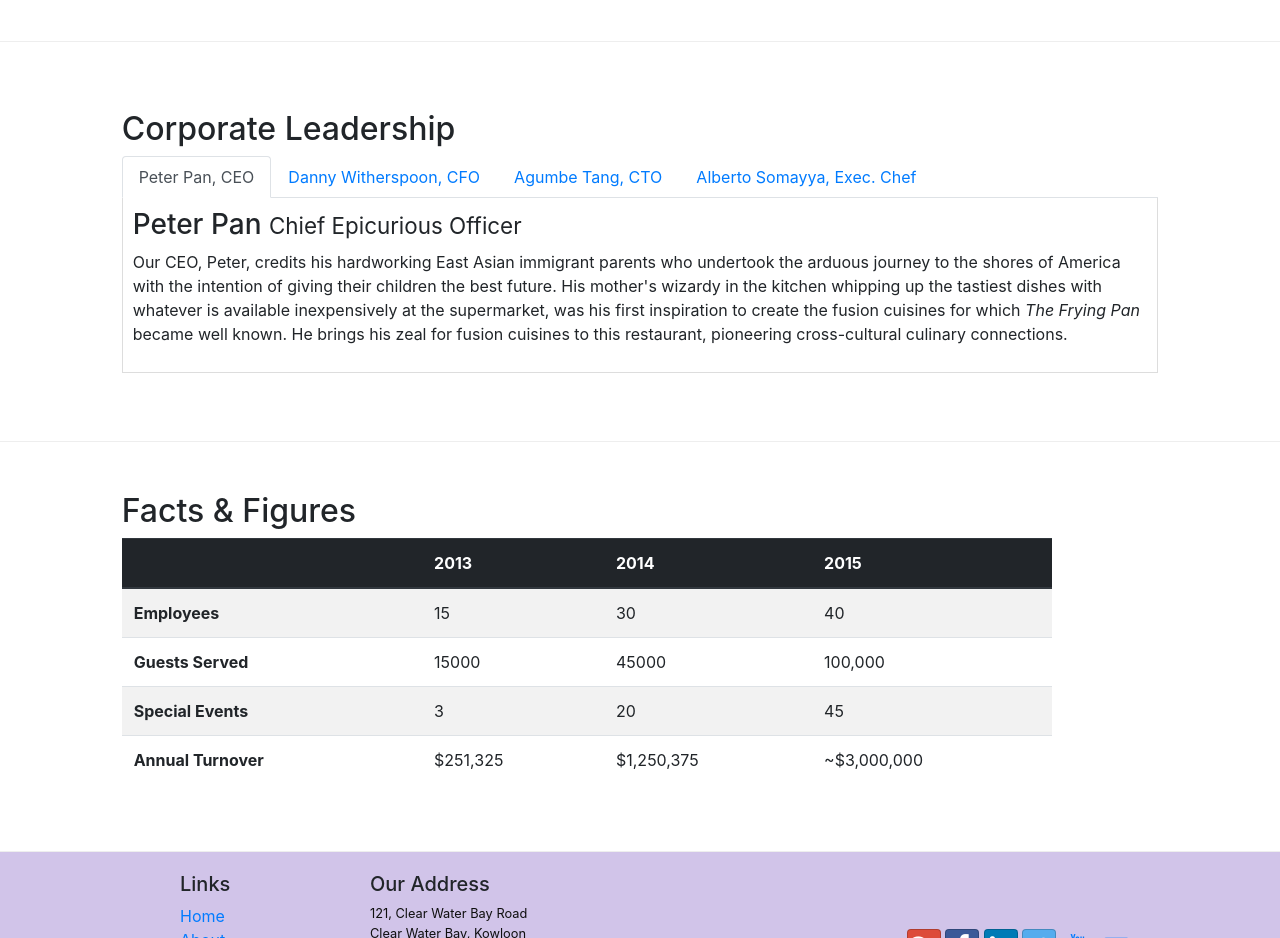
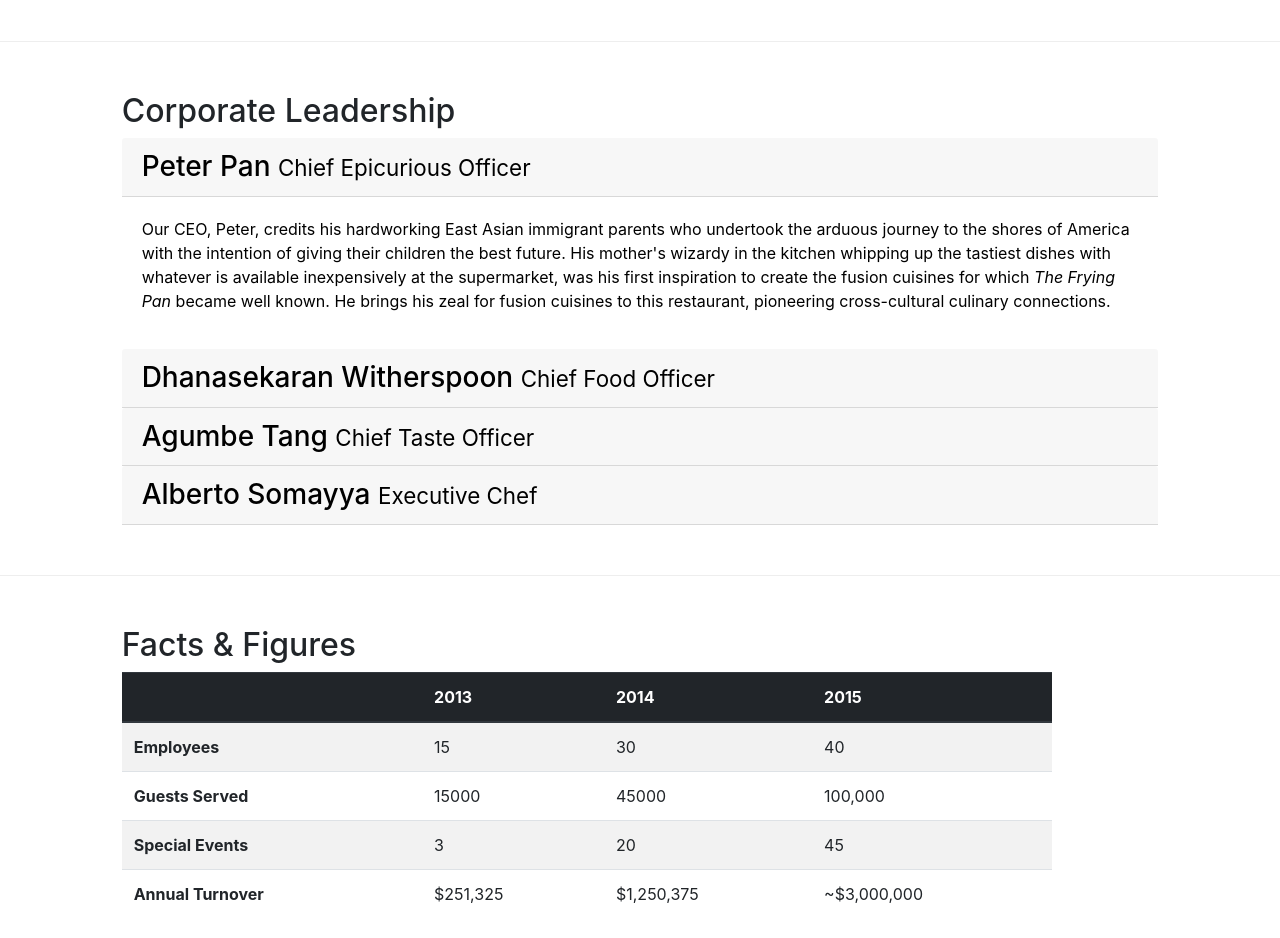
Before and after one commit to ChetanBhargav/HTML-CSS--SASS-practice, a website: page aboutus.html in a window 1280 px wide. Shown: the part 840-1778 px from the top of the page. Drawn offline with nearby package versions, Linux system fonts and the light colour scheme.

Commit message:
accordian

```diff
--- a/aboutus.html
+++ b/aboutus.html
@@ -98,50 +98,77 @@
         <div class="row row-content align-items-center">
             <div class="col-12 col-sm-10 offset-1  ">
                 <h2>Corporate Leadership</h2>
-                <ul class="nav nav-tabs">
-                    <li class="nav-item">
-                      <a class="nav-link active" href="#peter"
-                        role="tab" data-toggle="tab">Peter Pan, CEO</a>
-                    </li>
-                    <li class="nav-item">
-                      <a class="nav-link" href="#danny" role="tab"
-                        data-toggle="tab">Danny Witherspoon, CFO</a>
-                    </li>
-                    <li class="nav-item">
-                      <a class="nav-link" href="#agumbe"role="tab"
-                        data-toggle="tab">Agumbe Tang, CTO</a>
-                    </li>
-                    <li class="nav-item">
-                      <a class="nav-link" href="#alberto" role="tab"
-                        data-toggle="tab">Alberto Somayya, Exec. Chef</a>
-                    </li>
-                </ul>
-                <div class="tab-content">
+                <div calss="accordian">
 
-                    <div role="tabpanel" class="tab-pane fade show active" id="peter">
-                    <h3>Peter Pan <small>Chief Epicurious Officer</small></h3>
-                    <div class="d-none d-sm-block"> <p>Our CEO, Peter, credits his hardworking East Asian immigrant parents who undertook the arduous journey to the shores of America with the intention of giving their children the best future. His mother's wizardy in the kitchen whipping up the tastiest dishes with whatever is available inexpensively at the supermarket, was his first inspiration to create the fusion cuisines for which <em>The Frying Pan</em> became well known. He brings his zeal for fusion cuisines to this restaurant, pioneering cross-cultural culinary connections.</p>
-                     </div>
+
+                    <div class="card">
+                        <div class="card-header" role="tab" id="peterhead">
+                        <h3 class="mb-0">
+                            <a data-toggle="collapse" data-target="#peter">
+                            Peter Pan <small>Chief Epicurious Officer</small>
+                            </a>
+                        </h3>
+                        </div>
+                        <div class="collapse show" id="peter" data-parent="#accordion">
+                            <div class="card-body">
+                                <p class="d-none d-sm-block">Our CEO, Peter, credits his hardworking East Asian immigrant parents who undertook the arduous journey to the shores of America with the intention of giving their children the best future. His mother's wizardy in the kitchen whipping up the tastiest dishes with whatever is available inexpensively at the supermarket, was his first inspiration to create the fusion cuisines for which <em>The Frying Pan</em> became well known. He brings his zeal for fusion cuisines to this restaurant, pioneering cross-cultural culinary connections.</p>
+                            </p>
+                            </div>
+                        </div>
                     </div>
-                    <div role="tabpanel" class="tab-pane fade show " id="danny">
-                   <h3>Dhanasekaran Witherspoon <small>Chief Food Officer</small></h3>
-                     <div class="d-none d-sm-block">   <p>Our CFO, Danny, as he is affectionately referred to by his colleagues, comes from a long established family tradition in farming and produce. His experiences growing up on a farm in the Australian outback gave him great appreciation for varieties of food sources. As he puts it in his own words, <em>Everything that runs, wins, and everything that stays, pays!</em></p>
-                     </div>
-                     </div>
-                     <div role="tabpanel" class="tab-pane fade show " id="agumbe">
-                        <h3>Agumbe Tang <small>Chief Taste Officer</small></h3>
-                        <div class="d-none d-sm-block"> <p>Blessed with the most discerning gustatory sense, Agumbe, our CTO, personally ensures that every dish that we serve meets his exacting tastes. Our chefs dread the tongue lashing that ensues if their dish does not meet his exacting standards. He lives by his motto, <em>You click only if you survive my lick.</em></p>
+
+                    <div class="card">
+                        <div class="card-header" role="tab" id="dannyhead">
+                        <h3 class="mb-0">
+                            <a class="collapsed" data-toggle="collapse" data-target="#danny">
+                            Dhanasekaran Witherspoon <small>Chief Food Officer</small>
+                            </a>
+                        </h3>
+                    </div>
+                    <div class="collapse" id="danny" data-parent="#accordion">
+                        <div class="card-body">
+                            <p class="d-none d-sm-block">Our CFO, Danny, as he is affectionately referred to by his colleagues, comes from a long established family tradition in farming and produce. His experiences growing up on a farm in the Australian outback gave him great appreciation for varieties of food sources. As he puts it in his own words, <em>Everything that runs, wins, and everything that stays, pays!</em></p>
+                        </em></p>
                         </div>
-
-                     </div>
-                     <div role="tabpanel" class="tab-pane fade show " id="alberto">
-                     <h3>Alberto Somayya <small>Executive Chef</small></h3>
-                     <div class="d-none d-sm-block">      <p>Award winning three-star Michelin chef with wide International experience having worked closely with whos-who in the culinary world, he specializes in creating mouthwatering Indo-Italian fusion experiences. He says, <em>Put together the cuisines from the two craziest cultures, and you get a winning hit! Amma Mia!</em></p>
-                     </div>
-                     </div>
+                    </div>
+                </div>
+                <div class="card">
+                        <div class="card-header" role="tab" id="agumbehead">
+                        <h3 class="mb-0">
+                            <a class="collapsed" data-toggle="collapse" data-target="#agumbe">
+                            Agumbe Tang <small>Chief Taste Officer</small>
+                            </a>
+                        </h3>
+                    </div>
+                    <div class="collapse" id="agumbe" data-parent="#accordion">
+                        <div class="card-body">
+                            <p class="d-none d-sm-block">Blessed with the most discerning gustatory sense, Agumbe, our CTO, personally ensures that every dish that we serve meets his exacting tastes. Our chefs dread the tongue lashing that ensues if their dish does not meet his exacting standards. He lives by his motto, <em>You click only if you survive my lick.</em></p>
+                        </p>
+                        </div>
+                    </div>
+                </div>
+                <div class="card">
+                        <div class="card-header" role="tab" id="albertohead">
+                        <h3 class="mb-0">
+                            <a class="collapsed" data-toggle="collapse" data-target="#alberto">
+                            Alberto Somayya <small>Executive Chef</small>
+                            </a>
+                        </h3>
+                    </div>
+                    <div class="collapse" id="alberto" data-parent="#accordion">
+                        <div class="card-body">
+                            <p class="d-none d-sm-block"> Award winning three-star Michelin chef with wide International experience having worked closely with whos-who in the culinary world, he specializes in creating mouthwatering Indo-Italian fusion experiences. He says, <em>Put together the cuisines from the two craziest cultures, and you get a winning hit! Amma Mia!</em></p>
+                        </em></p>
+                        </div>
+                    </div>
                 </div>
 
-             </div>
+
+
+              </div>
+
+
+            </div>
        </div>
        <div class="row row-content">
         <div class="col-12 col-sm-9 offset-1">
```
